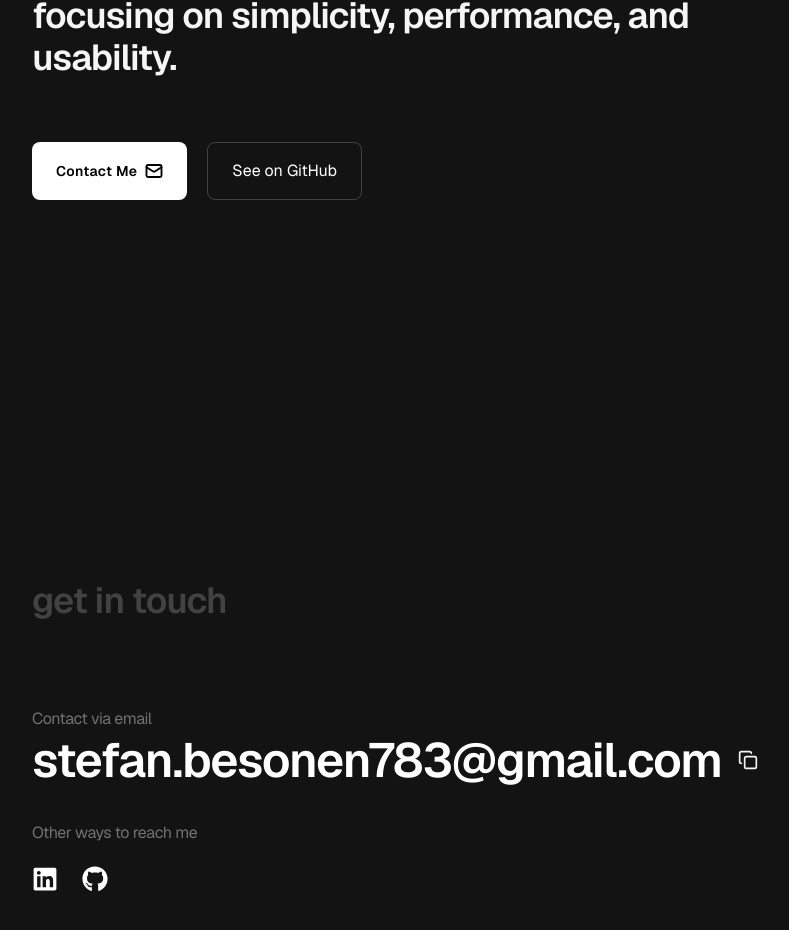
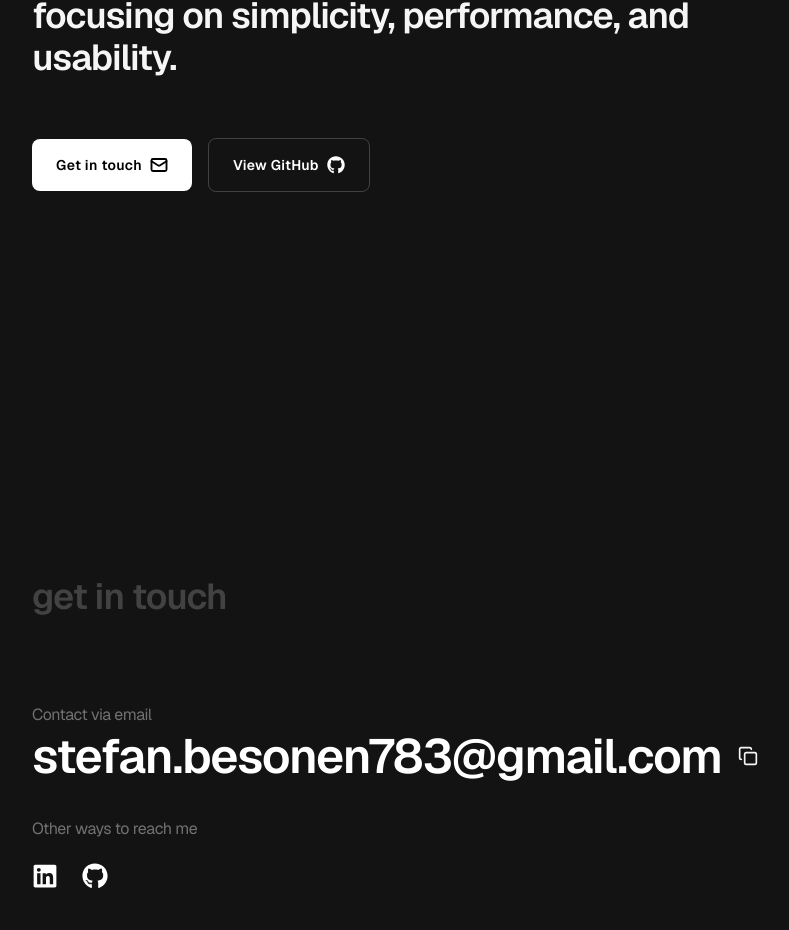
Before and after one commit to Stefan1400/portfolio, a Next.js app: page / in a window 1280 px wide. Shown: the part 2277-3207 px from the top of the page, without its empty margins (64-853 px from the left). Built offline with nearby package versions, Linux system fonts and the light colour scheme.

Commit message:
refactor(about): improve styling and link GitHub profile instead of portfolio repo

```diff
--- a/components/sections/About.tsx
+++ b/components/sections/About.tsx
@@ -1,5 +1,6 @@
 import { Mail } from "lucide-react";
 import Link from "next/link";
+import { FaGithub } from "react-icons/fa";
 
 export default function About() {
   return (
@@ -26,26 +27,35 @@ export default function About() {
                on simplicity, performance, and usability.
             </p>
 
-            <div className="flex flex-wrap gap-5 mt-16">
+            <div className="flex flex-col sm:flex-row items-stretch sm:items-center gap-4 mt-15">
 
-            <a href='/#contact' className="group flex items-center justify-center gap-2 rounded-lg bg-white px-6 py-4 text-black transition-all duration-200 hover:scale-[1.02] hover:bg-zinc-200 hover:cursor-pointer active:scale-[0.99]">
-               <span className="text-sm font-semibold tracking-wide pointer-events-none select-none">
-                  Contact Me
-               </span>
+               <a href="/#contact" className="group flex items-center justify-center gap-2 rounded-lg bg-white px-6 py-4 text-black transition-all duration-200 hover:scale-[1.02] hover:bg-zinc-200 hover:cursor-pointer active:scale-[0.99]">
 
-               <Mail
+                  <span className="text-sm font-semibold tracking-wide">
+                  Get in touch
+                  </span>
+
+                  <Mail
                   size={18}
                   strokeWidth={2.5}
                   className="transition-transform duration-200 group-hover:-translate-y-0.5 group-hover:translate-x-0.5"
-               />
-            </a>
+                  />
 
+               </a>
 
                <a
-                  href="https://github.com/Stefan1400/portfolio"
+                  href="https://github.com/Stefan1400"
                   target="_blank"
-                  className="flex items-center justify-center gap-2 rounded-lg border border-white/20 bg-transparent px-6 py-4 text-white transition-all duration-200 hover:border-white/40 hover:bg-white/10 hover:cursor-pointer active:scale-[0.99]">
-                  See on GitHub
+                  className=" group flex items-center justify-center gap-2 rounded-lg border border-white/20 bg-transparent px-6 py-4 text-white transition-all duration-200 hover:border-white/40 hover:bg-white/10 hover:cursor-pointer active:scale-[0.99] text-sm font-semibold tracking-wide">
+
+                  <span className="text-sm font-semibold tracking-wide">
+                  View GitHub
+                  </span>
+
+                  <FaGithub
+                  size={18}
+                  className="transition-transform duration-200 group-hover:-translate-y-0.5 group-hover:translate-x-0.5"
+                  />
                </a>
 
             </div>
```
